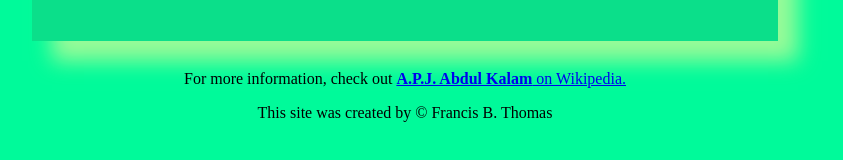
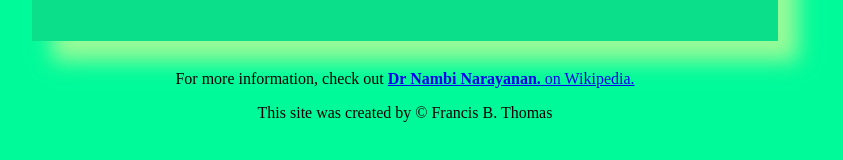
Before and after one commit to Franstagger/dr-nambi, a plain HTML site: page index.html in a window 1280 px wide. Shown: the part 1869-2029 px from the top of the page, without its empty margins (235-1078 px from the left). Drawn offline with Linux system fonts and the light colour scheme.

Commit message:
Update index.html

```diff
--- a/index.html
+++ b/index.html
@@ -122,7 +122,7 @@
             For more information,
         check out
         <a id="https://en.wikipedia.org/wiki/Nambi_Narayanan" href="#">
-            <b>A.P.J. Abdul Kalam</b> on Wikipedia. </a></a>
+            <b>Dr Nambi Narayanan.</b> on Wikipedia. </a></a>
         </small>
     </main>
 <footer>
```
